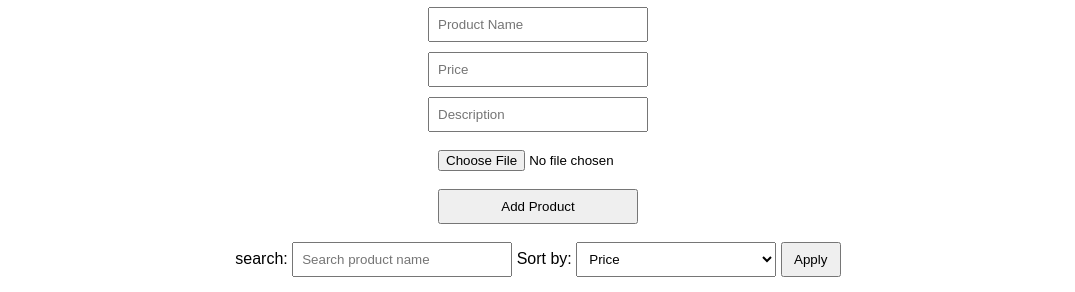
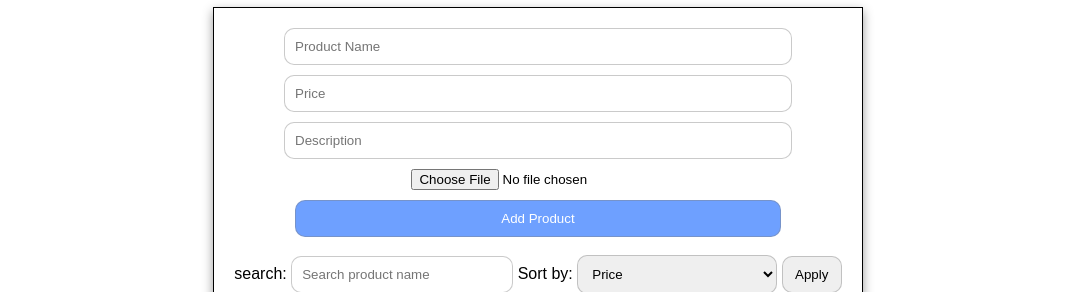
Before and after one commit to KabirNavadiya/CRUD-JS, a plain HTML site: page index.html in a window 1280 px wide. Shown: the part 73-365 px from the top of the page, without its empty margins (102-1177 px from the left). Drawn offline with Linux system fonts and the light colour scheme.

Commit message:
styled Product management system

```diff
--- a/index.html
+++ b/index.html
@@ -8,32 +8,35 @@
 </head>
 <body>
     <h1>Product Management System</h1>
+    <div class="container">
         <form id="productForm" class="productForm" action="#">
-        <input type="text" id="productName" placeholder="Product Name" >
-        <input type="number" id="price" placeholder="Price" >
-        <input type="text" id="description" placeholder="Description" >
+            <input type="text" class="input-field" id="productName" placeholder="Product Name" >
+            <input type="number" class="input-field" id="price" placeholder="Price" >
+            <input type="text" class="input-field" id="description" placeholder="Description" >
             <input type="file" id="productImage" accept="image/*">
             <button class="Add-product" id="submitButton" type="submit" value="submit-btn">Add Product</button>
         </form>
         <form id="editForm" class="editForm" action="#">
-        <input type="text" id="eproductId" placeholder="Product Id" disabled >
-        <input type="text" id="eproductName" placeholder="Product Name" >
-        <input type="text" id="eprice" placeholder="Price" >
-        <input type="text" id="edescription" placeholder="Description" >
+            <input type="text" class="input-field" id="eproductId" placeholder="Product Id" disabled >
+            <input type="text" class="input-field" id="eproductName" placeholder="Product Name" >
+            <input type="number" class="input-field" id="eprice" placeholder="Price" >
+            <input type="text" class="input-field" id="edescription" placeholder="Description" >
             <input type="file" id="eproductImage" accept="image/*">
             <button class="edit-product" id="Update" type="submit" value="edit-btn">Update</button>
         </form>
         <br>
         <form id="filter" action="#">
             <label>search:</label>
-        <input type="text" id="filterInput" placeholder="Search product name" oninput="handleSearch()">
+            <input type="text" id="filterInput" class="filter input-field" placeholder="Search product name" oninput="handleSearch()">
             <label>Sort by:</label>
-        <select id="sortSelect">
+            <select id="sortSelect" class="filter input-field">
                 <option value="name">Product Name</option>
                 <option value="price" selected>Price</option>
             </select>
             <button class="apply-filter" id="sortItem" type="submit">Apply</button>
         </form>
+    </div>
+
 
     <h1>Product List</h1>
     <table>
--- a/script.js
+++ b/script.js
@@ -16,13 +16,12 @@ form.addEventListener("submit",(e)=>{
     let price = document.getElementById('price').value;
     let description = document.getElementById('description').value;
     let img = document.getElementById('productImage').files[0];
-    let imgsize = document.getElementById('productImage').files[0].size;
 
     if (name && price && description && img) {
         const reader = new FileReader();
         reader.onload = function () {
 
-            if(imgsize<500000){
+            if(img.size<500000){
                 let imgURL = reader.result;
                 products = JSON.parse(localStorage.getItem("products")) || [];
                 let newProduct = { id : generateId(), name, price, description, img: imgURL };
--- a/style.css
+++ b/style.css
@@ -2,13 +2,17 @@ body {
     text-align: center;
     font-family: Arial, sans-serif;
 }
-.productForm{
-    display: flex;
-    flex-direction: column;
-    align-items: center;
-    gap: 10px;
+
+.container{
+    border: 1px solid black;
+    width: max-content;
+    margin: auto;
+    padding: 20px;
+    box-shadow: 0 4px 10px rgba(0, 0, 0, 0.404);
+
+
 }
-.editForm{
+.editForm,.productForm{
     display: flex;
     flex-direction: column;
     align-items: center;
@@ -16,8 +20,14 @@ body {
 }
 
 
-input, button, select {
+.input-field, button, select {
     padding: 8px;
+    width: 80%;
+    border-radius: 10px;
+    border: 1px solid rgba(128, 128, 128, 0.418);
+    padding: 10px;
+}
+.filter{
     width: 200px;
 }
 
@@ -50,7 +60,20 @@ button{
     width: 60px;
 }
 .Add-product{
-    width: 200px;
+    width: 80%;
+    color: white;
+    background-color: #0059ff91;
+}
+.Add-product:hover{
+    background-color: #0059ffd2;
+}
+.edit-product{
+    width: 80%;
+    color: white;
+    background-color: #2eaa53cb;
+}
+.edit-product:hover{
+    background-color: #1c6933cb;
 }
 .edit{
     margin-right: 10px;
```
Lines whose indentation alone changed are shown as unchanged.
